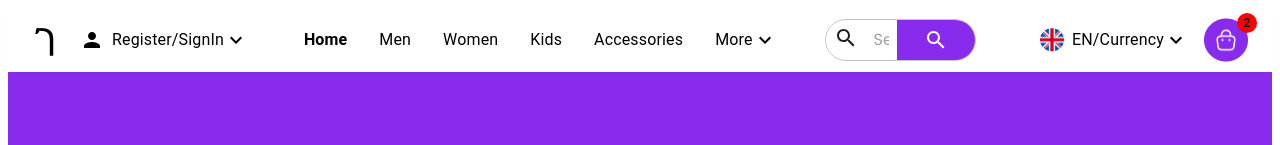
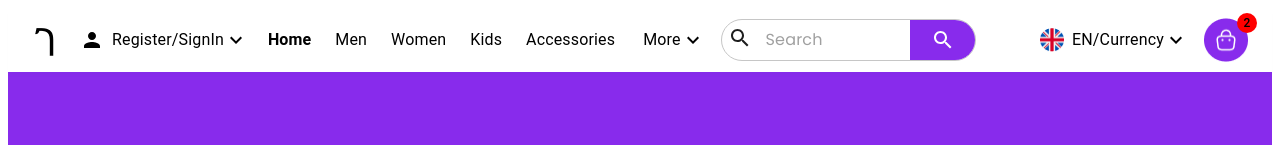
Before and after one commit to Tola-lemma/Gebeya_Market_App, a React (Create React App) app: page / in a window 1280 px wide. Shown: the top 145 px of the page. Built offline with nearby package versions, Linux system fonts and the light colour scheme; grey boxes are pictures that could not be loaded.

Commit message:
bug:UI bug fixed

```diff
--- a/src/Pages/Header/Header.jsx
+++ b/src/Pages/Header/Header.jsx
@@ -68,7 +68,13 @@ const HeaderPage = () => {
         }}
       >
         {/* Logo */}
-        <Box sx={{ display: "flex", alignItems: "center",borderBottom: menuOpen ? "1px solid #E0E0E0" : "none", }}>
+        <Box
+          sx={{
+            display: "flex",
+            alignItems: "center",
+            borderBottom: menuOpen ? "1px solid #E0E0E0" : "none",
+          }}
+        >
           <IconButton
             onClick={toggleMenu}
             sx={{
@@ -101,7 +107,7 @@ const HeaderPage = () => {
         {/* Horizontal Navigation */}
         <Box
           sx={{
-            ml: 4,
+            // ml: 4,
             display: {
               xs: "none",
               // sm: menuOpen &&"flex",
@@ -126,7 +132,7 @@ const HeaderPage = () => {
                     page === "Home"
                       ? colors.background.black
                       : colors.background.black,
-                  mx: 2,
+                  mx: 1.5,
                 }}
               >
                 {page}
@@ -183,10 +189,10 @@ const HeaderPage = () => {
             border: "1px solid #C6C6C6",
             borderRadius: "50px",
             overflow: "hidden",
-            ml: { lg: 4 },
+            // ml: { lg: 2 },
           }}
         >
-          <Box sx={{ padding: "0 8px", color: "#1E1E1E" }}>
+          <Box sx={{ padding: "0 6px", color: "#1E1E1E" }}>
             <Search />
           </Box>
           <InputBase
@@ -203,8 +209,13 @@ const HeaderPage = () => {
             sx={{
               backgroundColor: colors.background.primary,
               color: "white",
-              width: "78px",
+              width: "65px",
               borderRadius: 0,
+              transition: "transform 0.2s ease-in-out",
+              "&:hover": {
+                backgroundColor: colors.background.primary,
+                transform: "scale(1.1)",
+              },
             }}
           >
             <Search />
```
